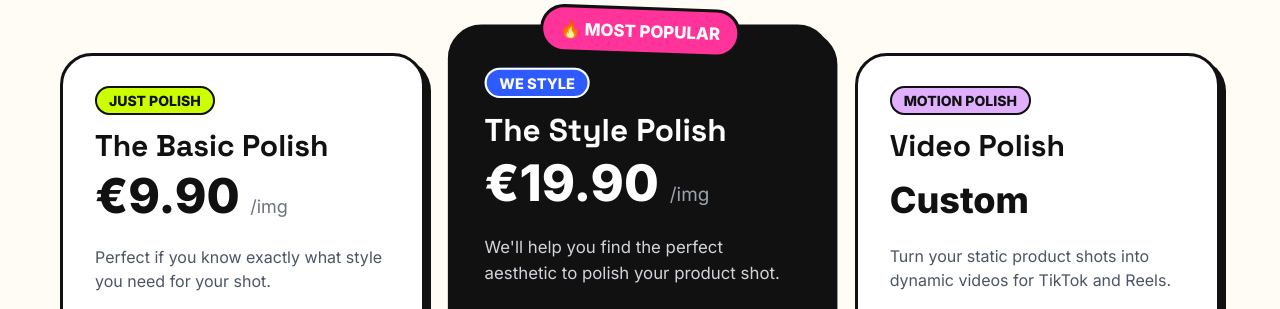
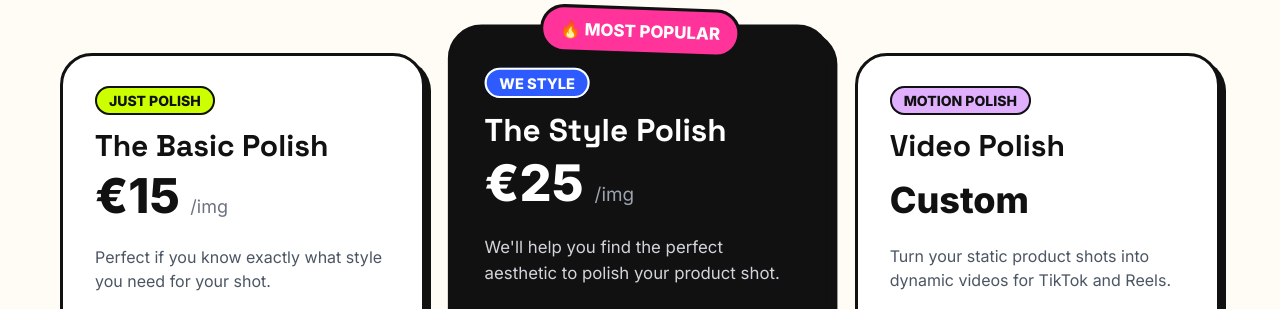
Before and after one commit to jerryhuang248-pixel/glowpost-website, a plain HTML site: page index.html in a window 1280 px wide. Shown: the part 5064-5373 px from the top of the page. Drawn offline with nearby package versions, Linux system fonts and the light colour scheme.

Commit message:
Update index.html

```diff
--- a/index.html
+++ b/index.html
@@ -265,7 +265,7 @@
                     <span class="bg-neon-lime px-3 py-1 rounded-full border-2 border-dope-black font-bold text-sm">JUST POLISH</span>
                 </div>
                 <h3 class="font-display font-bold text-3xl mb-2">The Basic Polish</h3>
-                <div class="text-5xl font-black mb-6">€9.90 <span class="text-lg font-medium text-gray-500">/img</span></div>
+                <div class="text-5xl font-black mb-6">€15 <span class="text-lg font-medium text-gray-500">/img</span></div>
                 <p class="text-gray-600 mb-8 font-medium">Perfect if you know exactly what style you need for your shot.</p>
 
                 <ul class="space-y-3 mb-8 flex-1">
@@ -290,7 +290,7 @@
                 </div>
 
                 <h3 class="font-display font-bold text-3xl mb-2">The Style Polish</h3>
-                <div class="text-5xl font-black mb-6">€19.90 <span class="text-lg font-medium text-gray-400">/img</span></div>
+                <div class="text-5xl font-black mb-6">€25 <span class="text-lg font-medium text-gray-400">/img</span></div>
                 <p class="text-gray-300 mb-8 font-medium">We'll help you find the perfect aesthetic to polish your product shot.</p>
 
                 <ul class="space-y-3 mb-8 flex-1">
```
